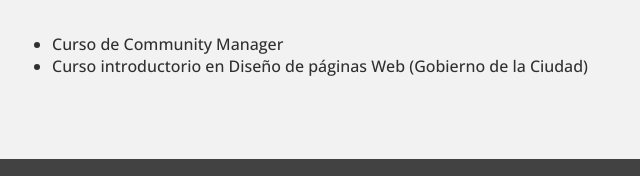
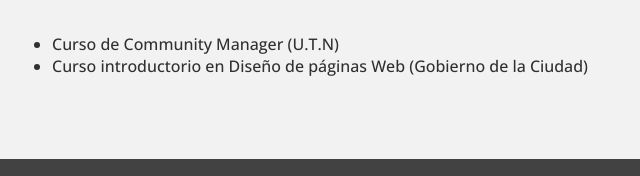
Before and after one commit to MatiasVeldy/Portfolio, a plain HTML site: page index.html in a window 1280 px wide. Shown: the part 1341-1517 px from the top of the page, 340-980 px from the left. Drawn offline with nearby package versions, Linux system fonts and the light colour scheme.

Commit message:
Update index.html

```diff
--- a/index.html
+++ b/index.html
@@ -68,7 +68,7 @@
         </div>
         <h2>Cursos realizados</h2>
         <ul>
-            <li>Curso de Community Manager </li>
+            <li>Curso de Community Manager (U.T.N) </li>
             <li>Curso introductorio en Diseño de páginas Web (Gobierno de la Ciudad) </li>
 
         </ul>
```
